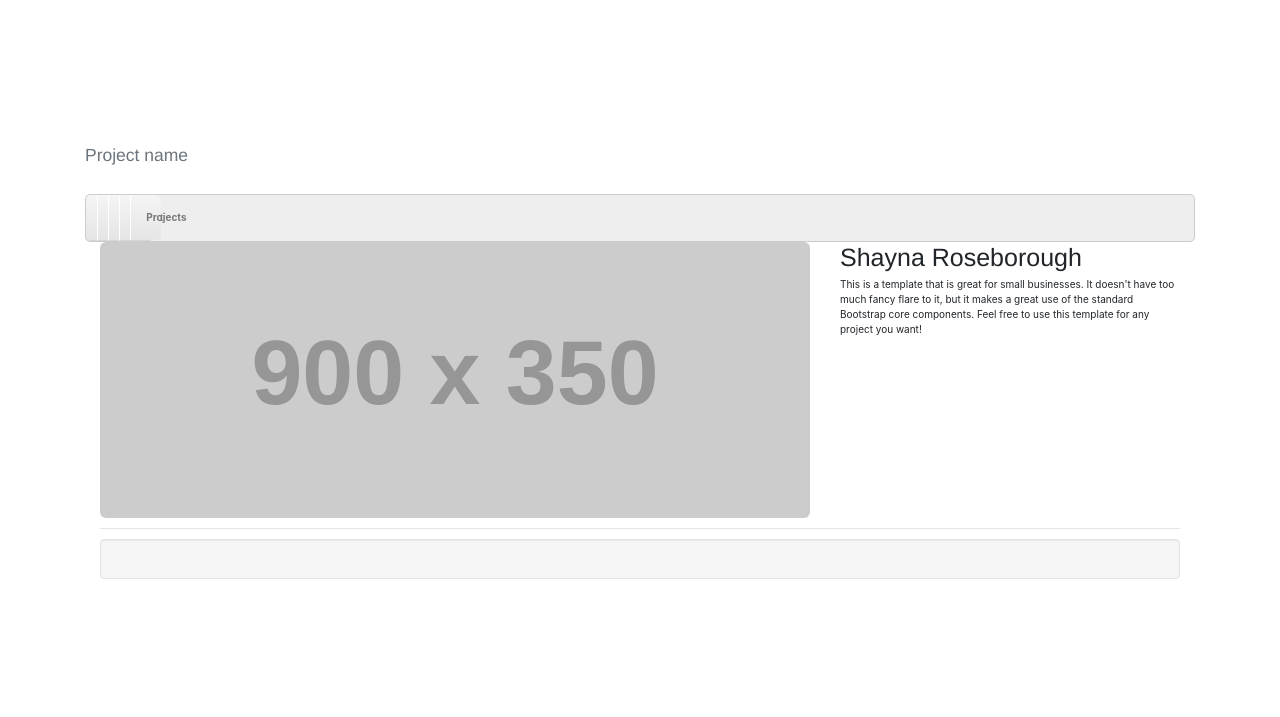
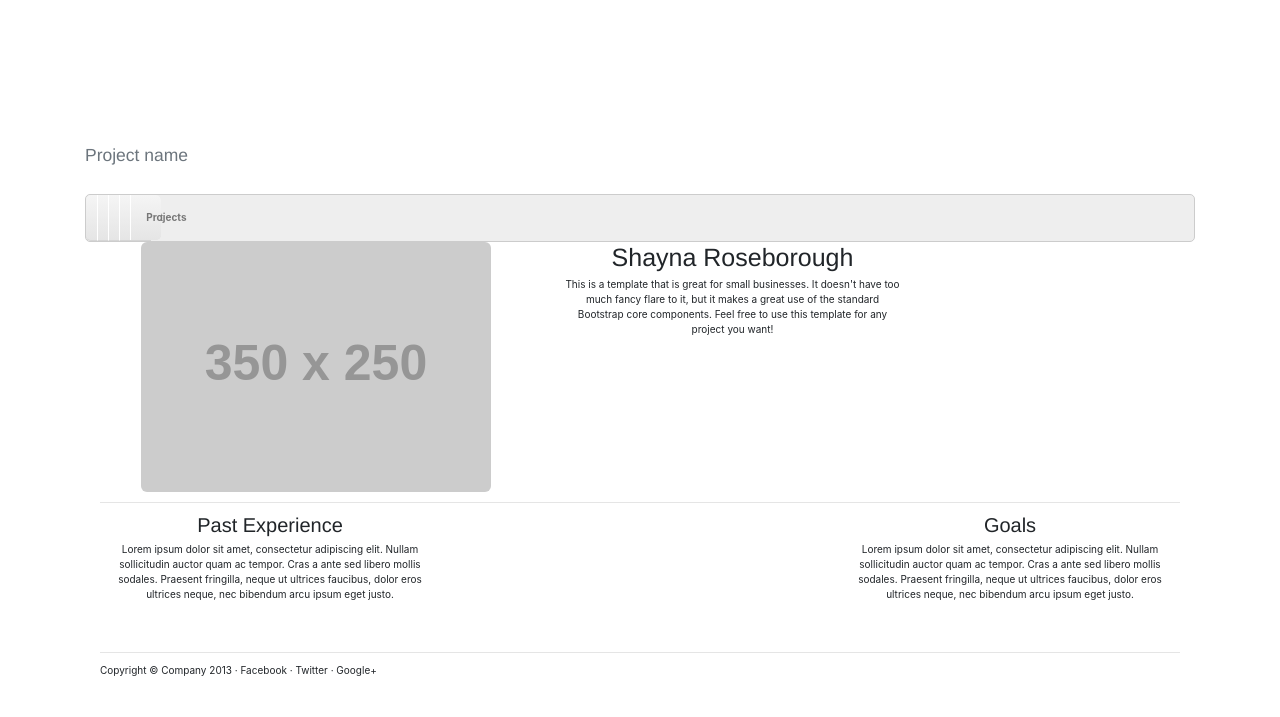
Before and after one commit to Shaynawr/portfolio-, a Django app: page /about/ in a window 1280 px wide. Shown: the top 717 px of the page. Run offline with Django 3.2, Linux system fonts and the light colour scheme; grey boxes labelled with a size stand in for pictures from a placeholder-image service; some libraries are stand-ins or nearby versions.

Commit message:
update About page took out things that arent needed

```diff
--- a/templates/about.html
+++ b/templates/about.html
@@ -20,32 +20,55 @@
 
   </head>
 
-<body>
-
-
     <div class="container">
 
-    <div class="row">
-        <div class="col-lg-8">
-            <img class="img-responsive img-rounded" src="http://placehold.it/900x350"><!-- take out img-rounded if you don't want the rounded corners on the image -->
+      <center><div class="row">
+        <div class="col-lg-5">
+          <img class="img-responsive img-rounded" src="http://placehold.it/350x250"><!-- take out img-rounded if you don't want the rounded corners on the image -->
         </div>
         <div class="col-lg-4">
           <h1>Shayna Roseborough</h1>
+          <p>This is a template that is great for small businesses. It doesn't have too much fancy flare to it, but it makes a great use of the standard Bootstrap core components. Feel free to use this template for any project you want!</p>
 
-            <p>This is a template that is great for small businesses. It doesn't have too much fancy flare to it, but it
-                makes a great use of the standard Bootstrap core components. Feel free to use this template for any
-                project you want!</p>
         </div>
       </div>
+        </center>
 
       <hr>
 
+
+      <center><div class="row">
+        <div class="col-lg-4">
+          <h2>Past Experience</h2>
+          <p>Lorem ipsum dolor sit amet, consectetur adipiscing elit. Nullam sollicitudin auctor quam ac tempor. Cras a ante sed libero mollis sodales. Praesent fringilla, neque ut ultrices faucibus, dolor eros ultrices neque, nec bibendum arcu ipsum eget justo.</p>
+
+        </div>
+        <div class="col-lg-4">
+        </div>
+        <div class="col-lg-4">
+          <h2>Goals</h2>
+          <p>Lorem ipsum dolor sit amet, consectetur adipiscing elit. Nullam sollicitudin auctor quam ac tempor. Cras a ante sed libero mollis sodales. Praesent fringilla, neque ut ultrices faucibus, dolor eros ultrices neque, nec bibendum arcu ipsum eget justo.</p>
+
+        </div>
+      </div>
+          </center>
+
+
+      <footer>
+        <hr>
         <div class="row">
           <div class="col-lg-12">
-            <div class="well text-center">
+            <p>Copyright &copy; Company 2013 &middot; Facebook &middot; Twitter &middot; Google+</p>
           </div>
         </div>
-    </div>
-</div>
+      </footer>
+
+    </div><!-- /.container -->
+
+    <!-- Bootstrap core JavaScript -->
+    <!-- Placed at the end of the document so the pages load faster -->
+    <!-- Make sure to add jQuery - download the most recent version at http://jquery.com/ -->
+    <script src="js/jquery.js"></script>
+    <script src="js/bootstrap.js"></script>
   </body>
 </html>
```
Lines whose indentation alone changed are shown as unchanged.
